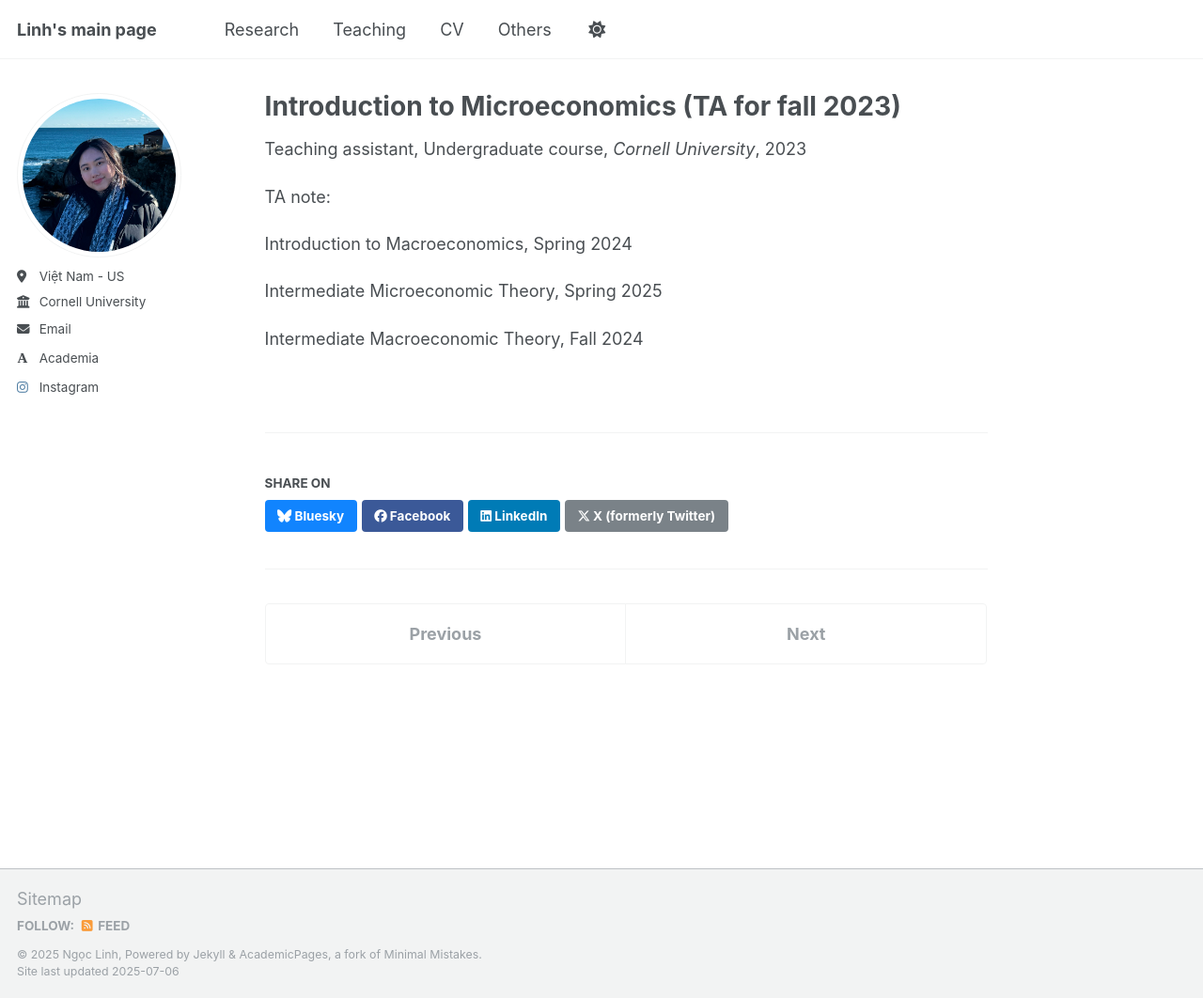
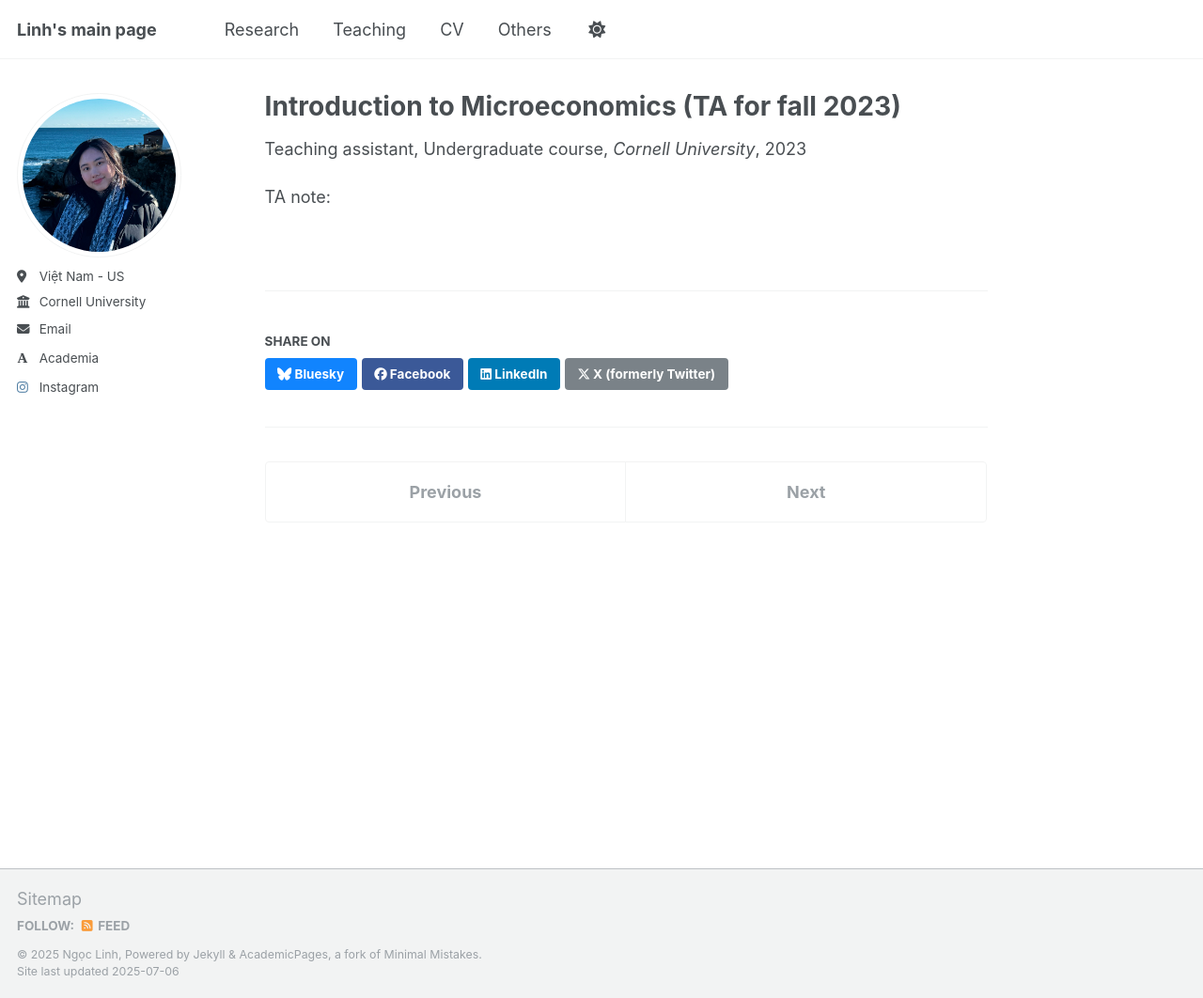
Before and after one commit to npl-nguyen/nguyen-ngoc-phuong-linh, a Jekyll site: the page built from _teaching/intro-micro-fall2023.md, in a window 1280 px wide and 1062 px high. Shown: the whole window at 94% size. Built offline with Jekyll 4.4.1, drawn with Linux system fonts in a browser that asks for light colours; some web fonts are replaced; a script that is not in the unit is left out.

Commit message:
Update and rename 2014-spring-teaching-1.md to intro-micro-fall2023.md

```diff
--- a/_teaching/2014-spring-teaching-1.md
+++ b/_teaching/intro-micro-fall2023.md
@@ -2,16 +2,10 @@
 title: "Introduction to Microeconomics (TA for fall 2023)"
 collection: teaching
 type: "Teaching assistant, Undergraduate course"
-permalink: /teaching/2014-spring-teaching-1
+permalink: /teaching/intro-micro-fall2023
 venue: "Cornell University"
 date: 2023-1-1
 location: "Ithaca, New York, US"
 ---
 
 TA note:
-
-Introduction to Macroeconomics, Spring 2024
-
-Intermediate Microeconomic Theory, Spring 2025
-
-Intermediate Macroeconomic Theory, Fall 2024
```
